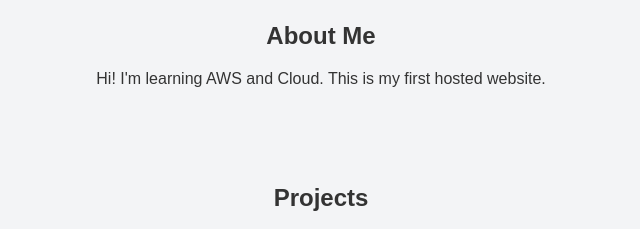
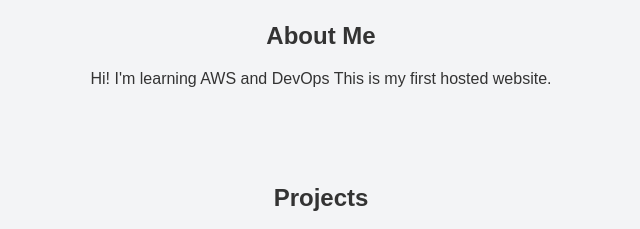
Before and after one commit to ashwarya1796/aws-portfolio-website, a plain HTML site: page index.html in a window 1280 px wide. Shown: the part 203-432 px from the top of the page, 319-959 px from the left. Drawn offline with Linux system fonts and the light colour scheme.

Commit message:
Update index.html

```diff
--- a/index.html
+++ b/index.html
@@ -14,7 +14,7 @@
 
     <section class="about">
         <h2>About Me</h2>
-        <p>Hi! I'm learning AWS and Cloud. This is my first hosted website.</p>
+        <p>Hi! I'm learning AWS and DevOps This is my first hosted website.</p>
     </section>
 
     <section class="projects">
```
